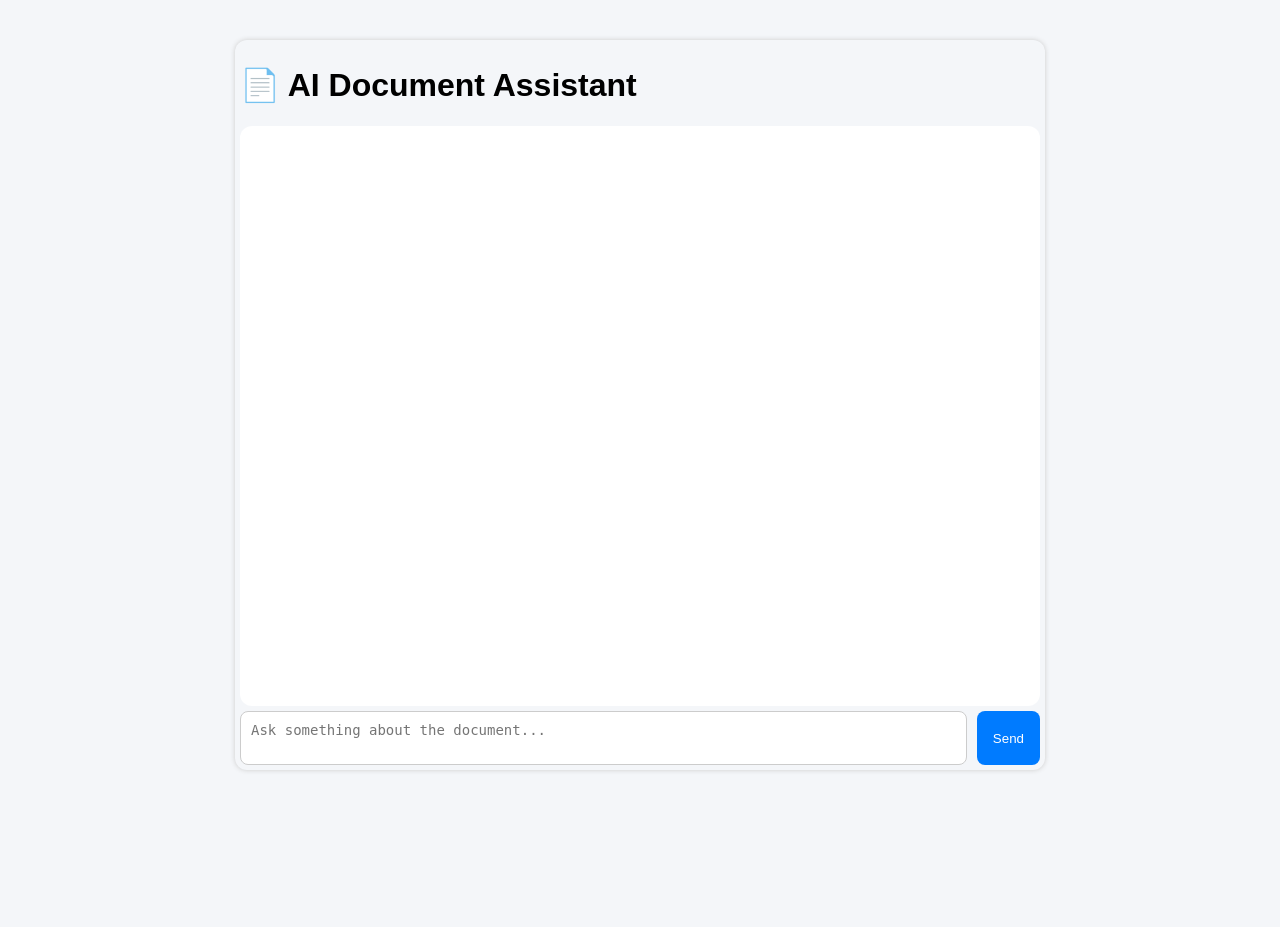
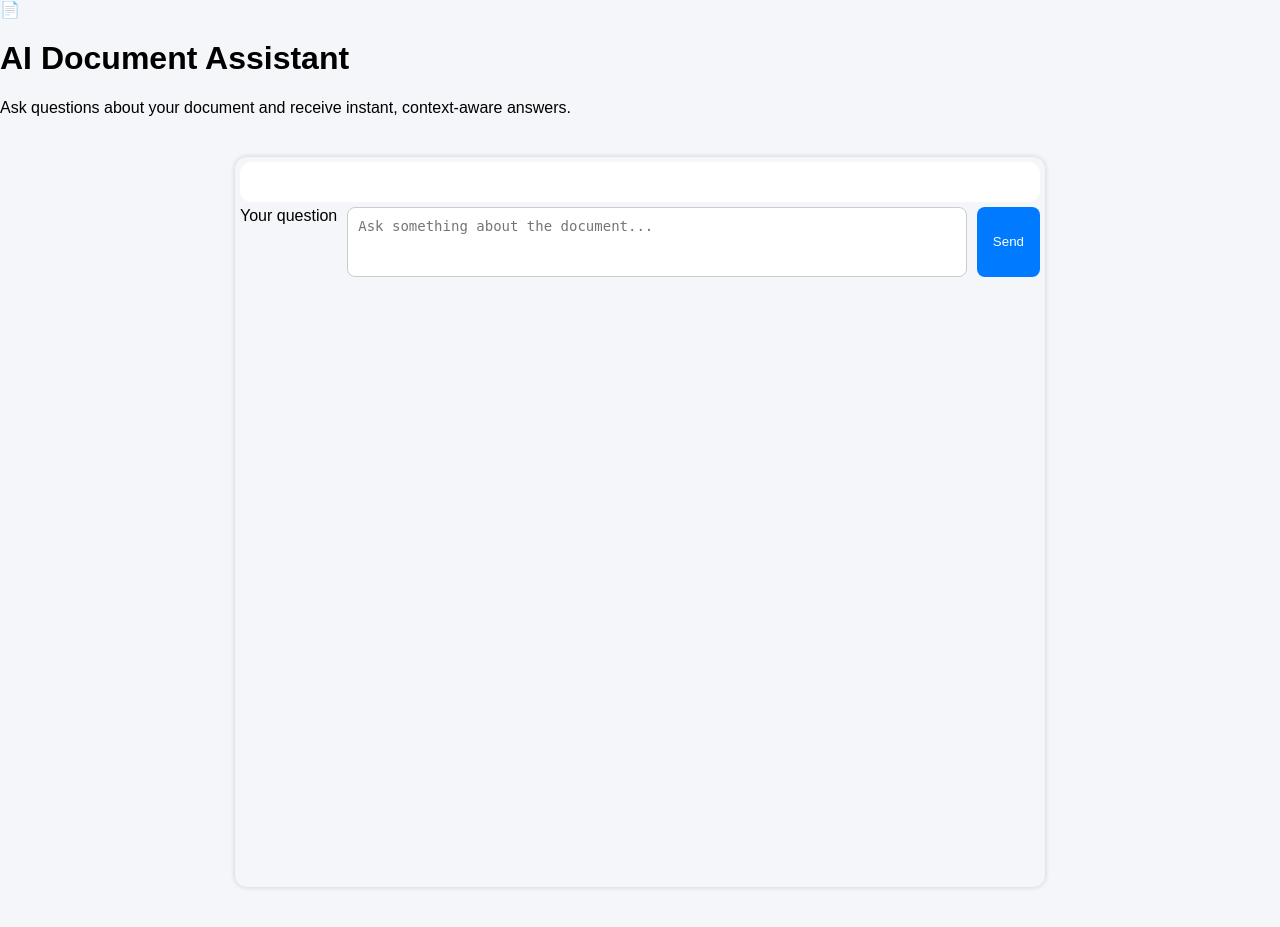
Before and after one commit to Andriamahay11master/General-RAG-architecture, a Flask app: page / in a window 1280 px wide. Before the commit the page ends 772 px from the top, so only its background shows below. Run offline with Flask 3, Linux system fonts and the light colour scheme; parts of the project's set-up code (start-up, migrations or seed data) failed here and were passed over.

Commit message:
improve html

```diff
--- a/templates/index.html
+++ b/templates/index.html
@@ -1,40 +1,69 @@
 <!doctype html>
-<html>
+<html lang="en">
   <head>
+    <meta charset="utf-8" />
+    <meta http-equiv="X-UA-Compatible" content="IE=edge" />
+    <meta name="viewport" content="width=device-width, initial-scale=1.0" />
     <title>AI Document Assistant</title>
-    <meta charset="utf-8" />
-    <meta name="viewport" content="width=device-width, initial-scale=1.0" />
     <link
       rel="stylesheet"
       href="{{ url_for('static', filename='css/style.css') }}"
     />
   </head>
   <body>
-    <div class="chat-container">
-      <h1 class="chat-title">📄 AI Document Assistant</h1>
+    <div class="page-shell">
+      <header class="page-header">
+        <div class="page-brand">
+          <span class="page-icon">📄</span>
+          <div>
+            <h1 class="page-title">AI Document Assistant</h1>
+            <p class="page-description">
+              Ask questions about your document and receive instant,
+              context-aware answers.
+            </p>
+          </div>
+        </div>
+      </header>
 
-      <div id="chat-box" class="chat-box"></div>
+      <main class="chat-container" id="main-content">
+        <section class="chat-panel" aria-label="Chat conversation">
+          <div
+            id="chat-box"
+            class="chat-box"
+            role="log"
+            aria-live="polite"
+            aria-relevant="additions"
+          ></div>
+        </section>
 
+        <section class="chat-input-panel">
           <form id="chat-form" class="chat-form">
+            <label for="question-input" class="chat-label">Your question</label>
             <textarea
               id="question-input"
+              name="question"
+              rows="3"
               placeholder="Ask something about the document..."
               required
             ></textarea>
-        <button type="submit">Send</button>
+            <button type="submit" class="chat-button">Send</button>
           </form>
+        </section>
+      </main>
     </div>
+
     <script src="https://cdn.jsdelivr.net/npm/marked/marked.min.js"></script>
     <script>
       const form = document.getElementById("chat-form");
       const textarea = document.getElementById("question-input");
       const chatBox = document.getElementById("chat-box");
 
-      // Submit on Enter (Shift+Enter = newline)
       textarea.addEventListener("keydown", function (e) {
         if (e.key === "Enter" && !e.shiftKey) {
           e.preventDefault();
-          form.dispatchEvent(new Event("submit"));
+          form.dispatchEvent(
+            new Event("submit", { cancelable: true, bubbles: true }),
+          );
         }
       });
 
@@ -52,35 +81,28 @@
         const res = await fetch("/ask", {
           method: "POST",
           headers: { "Content-Type": "application/json" },
-          body: JSON.stringify({ question: question }),
+          body: JSON.stringify({ question }),
         });
 
         const data = await res.json();
-
         typeWriter(thinkingMsg, data.answer, 15);
       });
 
-      // Add message to chat
       function addMessage(text, sender) {
-        const message = document.createElement("div");
+        const message = document.createElement("article");
         message.classList.add("message", sender);
-
         message.innerText = text;
-
         chatBox.appendChild(message);
         chatBox.scrollTop = chatBox.scrollHeight;
-
         return message;
       }
 
       function typeWriter(element, text, speed = 15) {
         element.innerHTML = "";
         let i = 0;
-
         const cursor = document.createElement("span");
         cursor.classList.add("cursor");
-        cursor.innerHTML = "|";
-
+        cursor.textContent = "|";
         element.appendChild(cursor);
 
         function typing() {
@@ -91,8 +113,6 @@
             setTimeout(typing, speed);
           } else {
             cursor.remove();
-
-            // Convert to markdown AFTER typing
             element.innerHTML = marked.parse(text);
           }
         }
```
Lines whose indentation alone changed are shown as unchanged.
